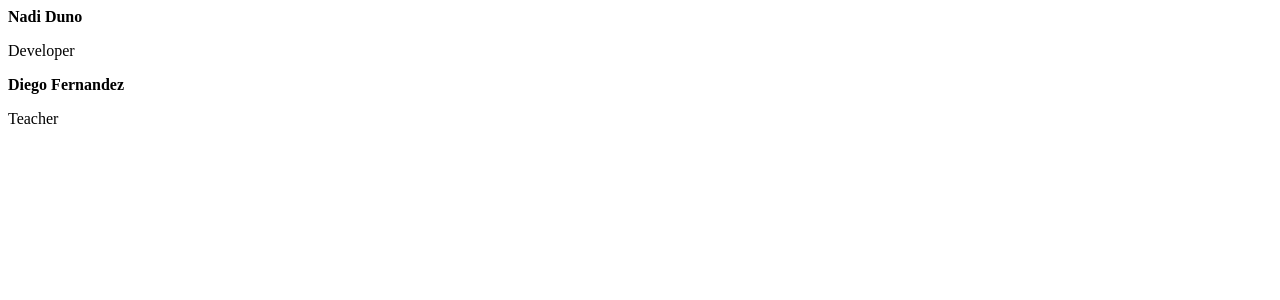
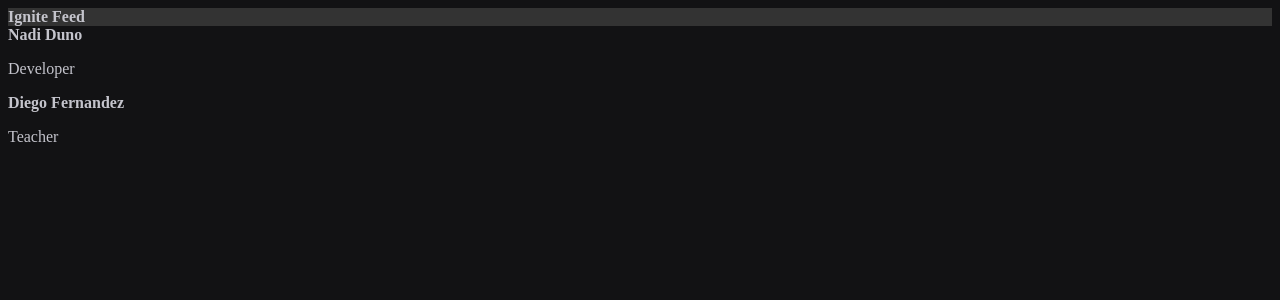
Before and after one commit to nadiduno/test-react, a React (Vite) app: page / in a window 1280 px wide. Shown: the top 300 px of the page. Built offline with nearby package versions, Linux system fonts and the light colour scheme.

Commit message:
CSS module

```diff
--- a/src/App.jsx
+++ b/src/App.jsx
@@ -1,8 +1,12 @@
+import { Header } from './components/Header'
 import { Post}  from './components/Post'
+
+import './global.css'
 
 export function App() {
   return (
     <div>
+      <Header />
       <Post
         author = 'Nadi Duno'
         content = 'Developer'
--- /dev/null
+++ b/src/components/Header.jsx
@@ -0,0 +1,10 @@
+import styles from './Header.module.css'
+
+export function Header(){
+  return(
+    <header className={styles.header}>
+      <strong>Ignite Feed</strong>
+    </header>
+
+  );
+}
--- /dev/null
+++ b/src/components/Header.module.css
@@ -0,0 +1,4 @@
+.header{
+  background: #333;
+  heigt:80px;
+}
--- /dev/null
+++ b/src/global.css
@@ -0,0 +1,21 @@
+:root{
+  --white:#fff;
+  --gray-100:#e1e1e6;
+  --gray-300:#c4c4cc;
+  --gray-400:#8d8d99;
+  --gray-600:#323238;
+  --gray-700:#29292e;
+  --gray-800:#202024;
+  --gray-900:#121214;
+  --green-500:#00875f;
+}
+*{
+  margin:0.;
+  padding:0;
+  box-sizing:border-box;
+}
+body{
+  background: var(--gray-900);
+  color:var(--gray-300);
+  -webkit-font-smoothing: antialiased;
+}
```
